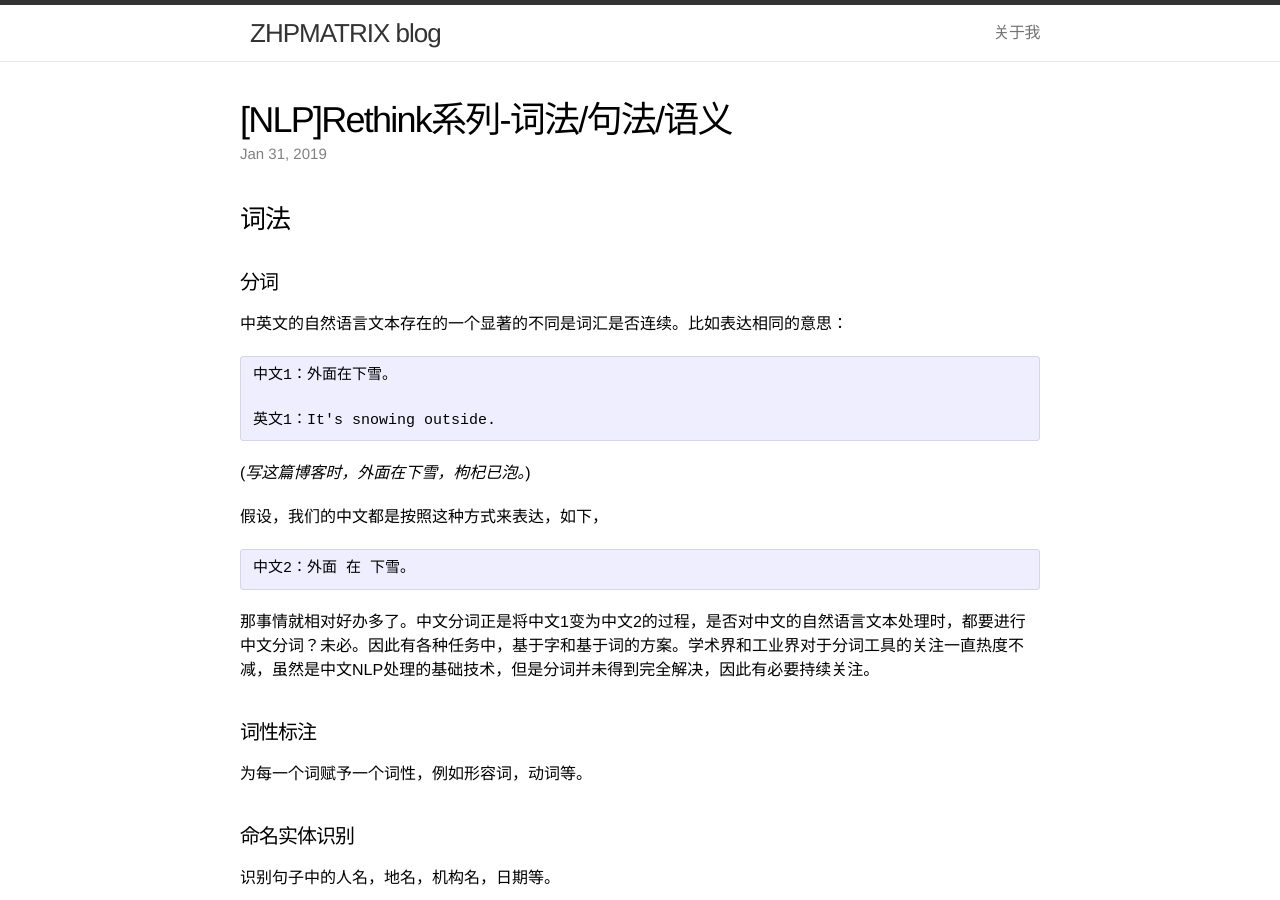
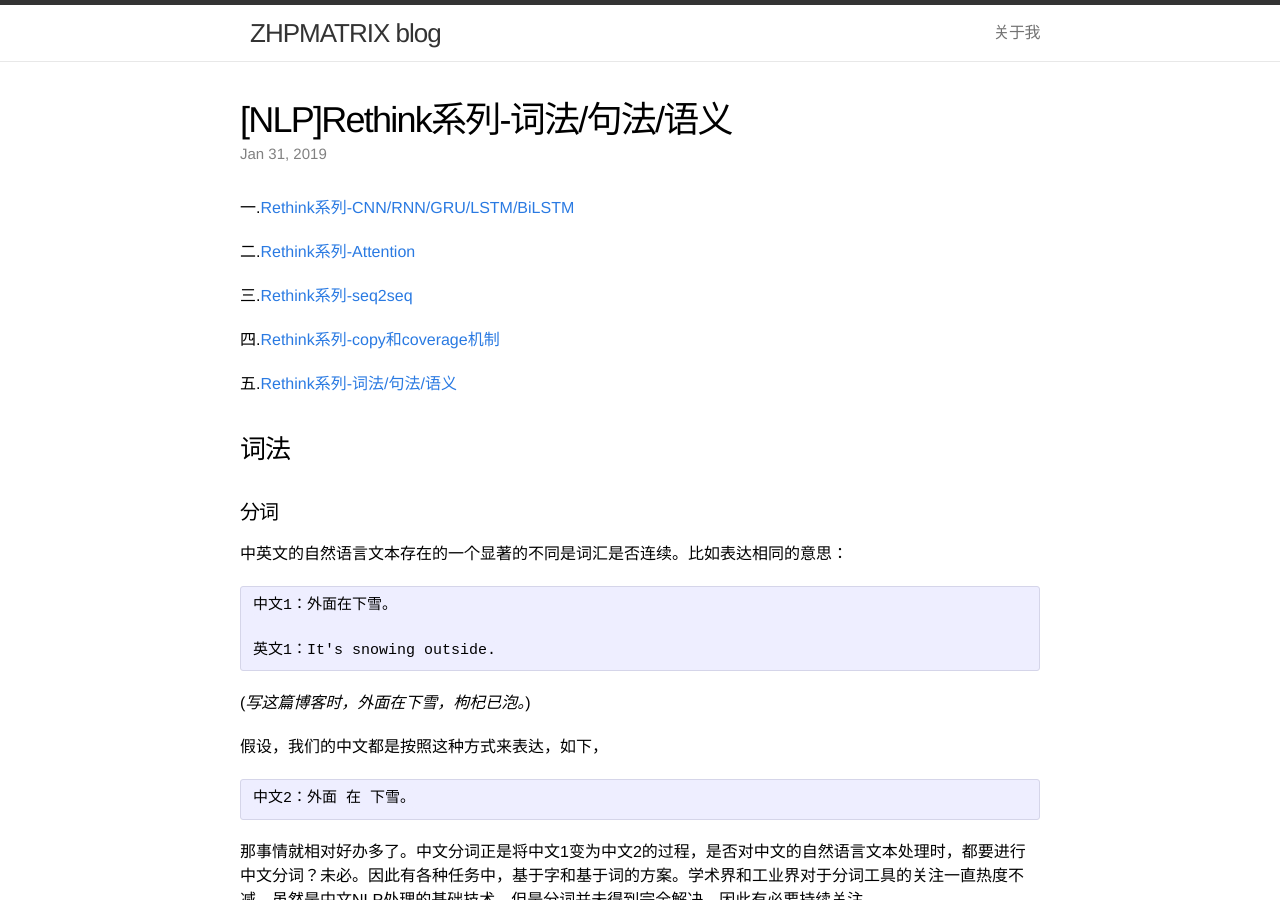
Before and after one commit to zhpmatrix/zhpmatrix.github.io, a Jekyll site: the page built from _posts/2019-01-31-NLP-rethinking-basic-techniques.md, in a window 1280 px wide and 900 px high. Built offline with Jekyll 4.4.1, drawn with Linux system fonts in a browser that asks for light colours; comment, search, counter and statistics services are not loaded.

Commit message:
update .

```diff
--- a/_posts/2019-01-31-NLP-rethinking-basic-techniques.md
+++ b/_posts/2019-01-31-NLP-rethinking-basic-techniques.md
@@ -5,6 +5,16 @@ excerpt: "这是一篇写给自己的扫盲短文。我们希望DL的方式能
 date: 2019-01-31 18:43:00
 mathjax: true
 ---
+
+一.[Rethink系列-CNN/RNN/GRU/LSTM/BiLSTM](https://zhpmatrix.github.io/2019/01/27/NLP-rethinking-base-blocks/)
+
+二.[Rethink系列-Attention](https://zhpmatrix.github.io/2019/01/27/NLP-rethinking-attention/)
+
+三.[Rethink系列-seq2seq](https://zhpmatrix.github.io/2019/01/28/NLP-rethingking-seq2seq/)
+
+四.[Rethink系列-copy和coverage机制](https://zhpmatrix.github.io/2019/01/29/NLP-rethinking-copy-and-coverage/)
+
+五.[Rethink系列-词法/句法/语义](https://zhpmatrix.github.io/2019/01/31/NLP-rethinking-basic-techniques/)
 
 ### 词法
 
```
